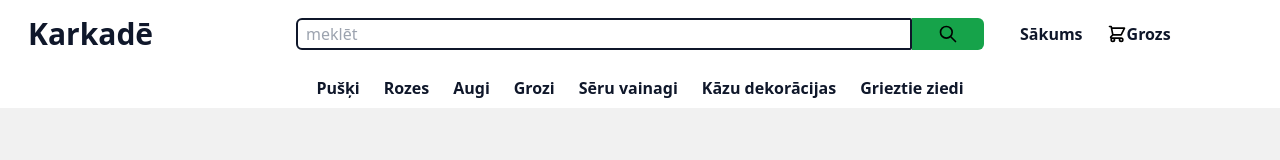
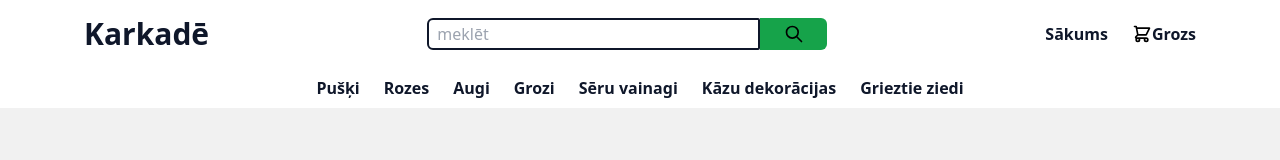
Before and after one commit to karkadee/karkade, a Next.js app: page / in a window 1280 px wide. Shown: the top 160 px of the page. Built offline with nearby package versions, Linux system fonts and the light colour scheme.

Commit message:
accessibility

```diff
--- a/src/components/Navigation.tsx
+++ b/src/components/Navigation.tsx
@@ -20,8 +20,8 @@ function Navigation() {
 
     return (
         <nav className="w-full fixed top-0 left-0 z-10">
-            <div className="w-full flex flex-col ss:flex-row items-center justify-between px-2 sm:px-6 py-3 bg-white">
-                <div className="md:w-40 lg:w-60 mr-0 ss:mr-2 sm:mr-4 md:mr-8 mb-2 ss:mb-0">
+            <div className="w-full flex flex-col ss:flex-row items-center justify-between px-2 sm:px-20 py-3 bg-white">
+                <div className="mb-2 ss:mb-0">
                     <button className="outline-green-600 p-1">
                         <Link href="/">
                             <h1>Karkadē</h1>
@@ -29,7 +29,7 @@ function Navigation() {
                     </button>
                 </div>
 
-                <div className="hidden sm:flex h-8 flex-1 rounded-md">
+                <div className="hidden sm:flex h-8 w-[400px] rounded-md">
                     <input
                         className="rounded-l-md hidden sm:block w-full h-full outline-green-600"
                         placeholder="meklēt"
@@ -45,7 +45,7 @@ function Navigation() {
                 </div>
 
 
-                <div className="justify-between ml-0 ss:ml-2 sm:ml-4 md:ml-8 w-full ss:w-52 sm:w-40 lg:w-60 flex items-center ss:justify-start">
+                <div className="justify-between flex items-center ss:justify-start">
                     <button className="mr-1 sm:mr-4 outline-green-600 p-1">
                         <Link href="/">
                             <p className="font-bold">Sākums</p>
--- a/src/components/Product.tsx
+++ b/src/components/Product.tsx
@@ -11,7 +11,7 @@ const ProductContainer: React.FC<Props> = ({data}) => {
     const [formattedPrice] = useState(`${price[0]}.${price.length === 2 ? price[1].length === 1 ? `${price[1]}0` : "00" : "00"}`);
 
     return (
-        <div className="w-60 h-80 rounded-md flex items-center justify-between flex-col p-2 bg-white cursor-pointer">
+        <button className="w-60 h-80 rounded-md flex items-center justify-between flex-col p-2 bg-white cursor-pointer outline-green-600">
             <Image
                 className="rounded-t-md"
                 src={data.images[0]}
@@ -22,7 +22,7 @@ const ProductContainer: React.FC<Props> = ({data}) => {
             <p>{data.name}</p>
 
             <strong>{formattedPrice}</strong>
-        </div>
+        </button>
     );
 }
 
```
